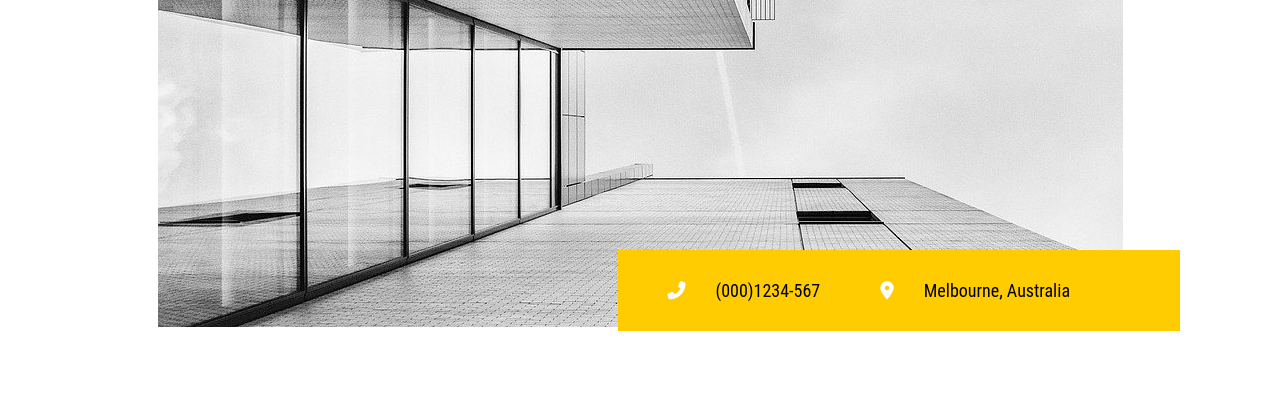
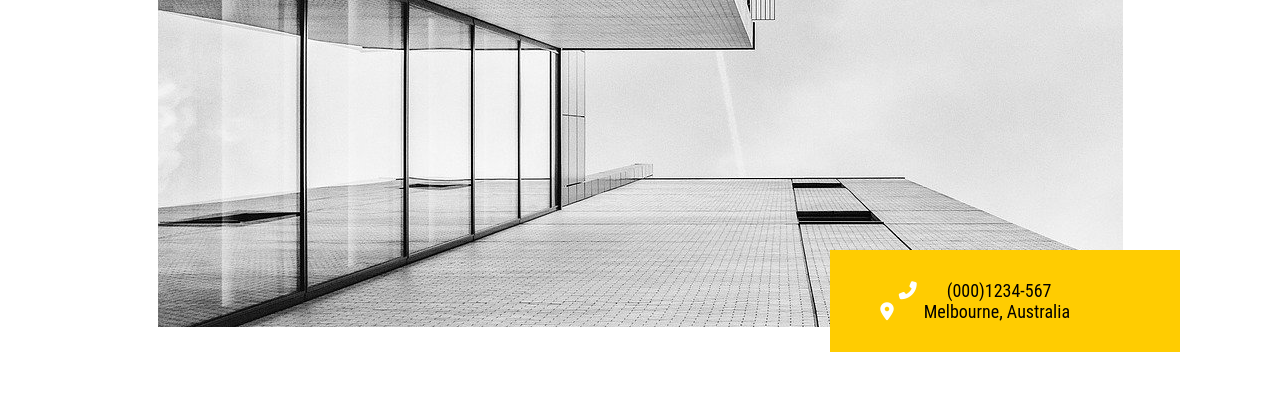
Before and after one commit to Danyil-man/apartments_for_rent, a plain HTML site: page index.html in a window 1280 px wide. Shown: the part 388-800 px from the top of the page. Drawn offline with Linux system fonts and the light colour scheme.

Commit message:
Update style.css

```diff
--- a/style.css
+++ b/style.css
@@ -72,8 +72,7 @@ nav{
     position: absolute;
     right: 100px;
     top: 638px;
-    display: flex;
-    justify-content: center;
+    text-align: center;
     padding: 30px 50px;
 }
 .intro-contacts i{
```
